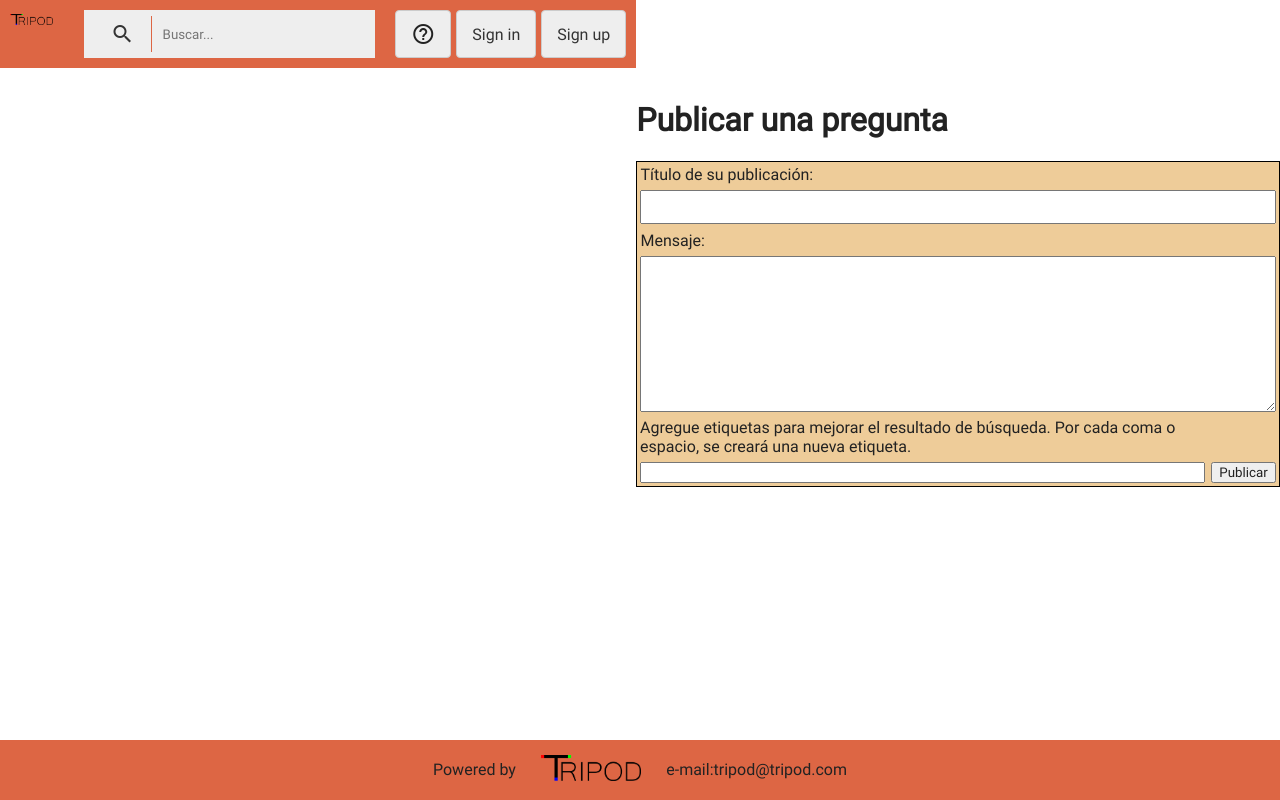
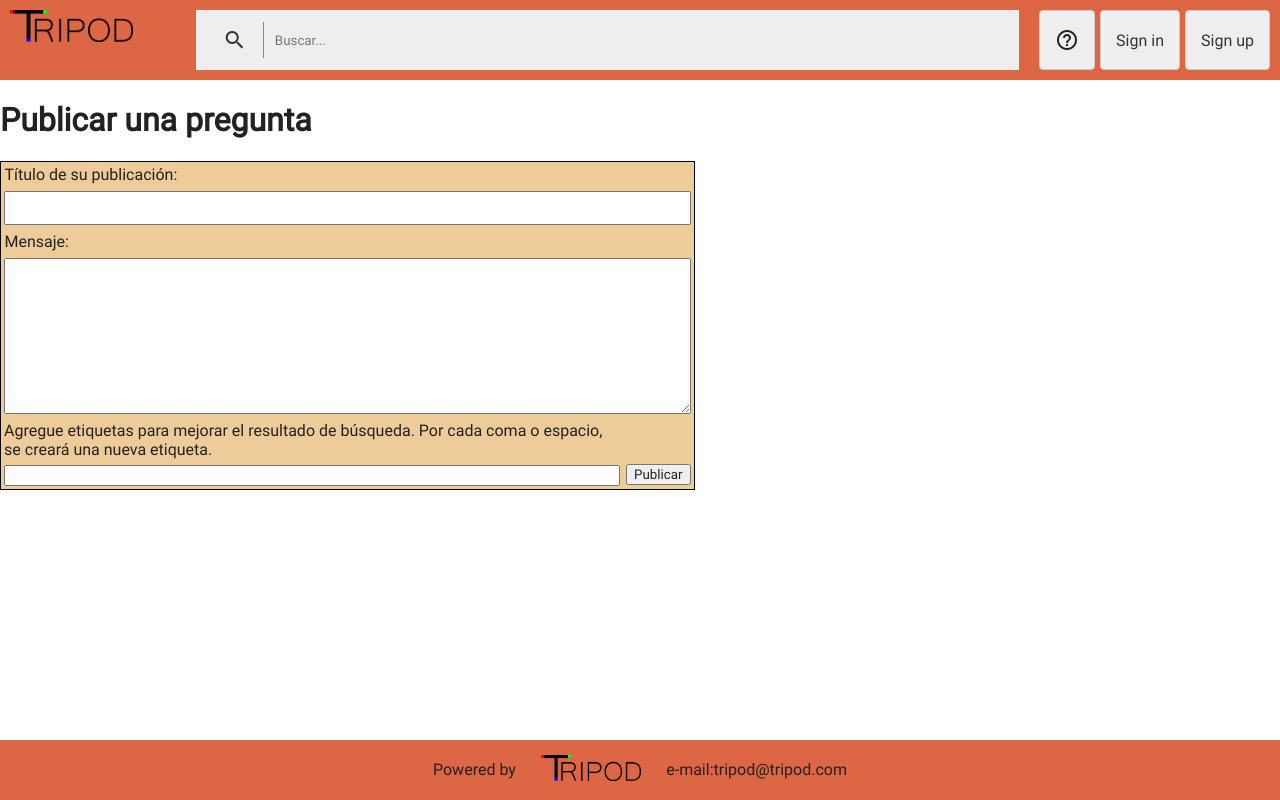
Before and after one commit to tripod-egibide/reto2, a PHP site: page /pregunta/publicarPregunta.php in a window 1280 px wide. Run offline with PHP 8.4, Linux system fonts and the light colour scheme.

Commit message:
Cambio de estructura grid

```diff
--- a/src/codigo/css/style.css
+++ b/src/codigo/css/style.css
@@ -78,10 +78,6 @@ html {
   grid-area: gap;
 }
 
-.margen2 {
-  grid-area: gap2;
-}
-
 .main {
   grid-area: main;
 }
@@ -90,7 +86,7 @@ html {
   display: grid;
   grid-template-areas:
     'header header header'
-    'gap main gap2'
+    'main main gap'
     'footer footer footer';
   min-height: 100vh;
   grid-template-rows: 80px 1fr auto;
--- a/src/index.php
+++ b/src/index.php
@@ -11,7 +11,6 @@
   <body>
     <div class="gridContenedor">
       <?php include "./partefija/header.php" ?>
-      <div class="margen"></div>
       <div class="main">
         <a href="http://localhost/pregunta/publicarPregunta.php">Publicar Pregunta</a>
         <?php
@@ -95,7 +94,7 @@
             <?php
         }?>
       </div>
-      <div class="margen2"></div>
+      <div class="margen"></div>
       <?php include "./partefija/footer.php" ?>
     </div>
   </body>
--- a/src/pregunta/publicarPregunta.php
+++ b/src/pregunta/publicarPregunta.php
@@ -9,14 +9,12 @@
 <body>
 <div class="gridContenedor">
 <!-- carga la cabecera desde un html-->
-    <div class="cabecera">
-        <?php
+    <?php
 
-        include "../partefija/header.php";
+    include "../partefija/header.php";
 
-        ?>
-    </div>
-    <div class="main">
+    ?>
+    <div>
         <?php
             if(isset($_GET['resultado'])){
                 ?>
```
